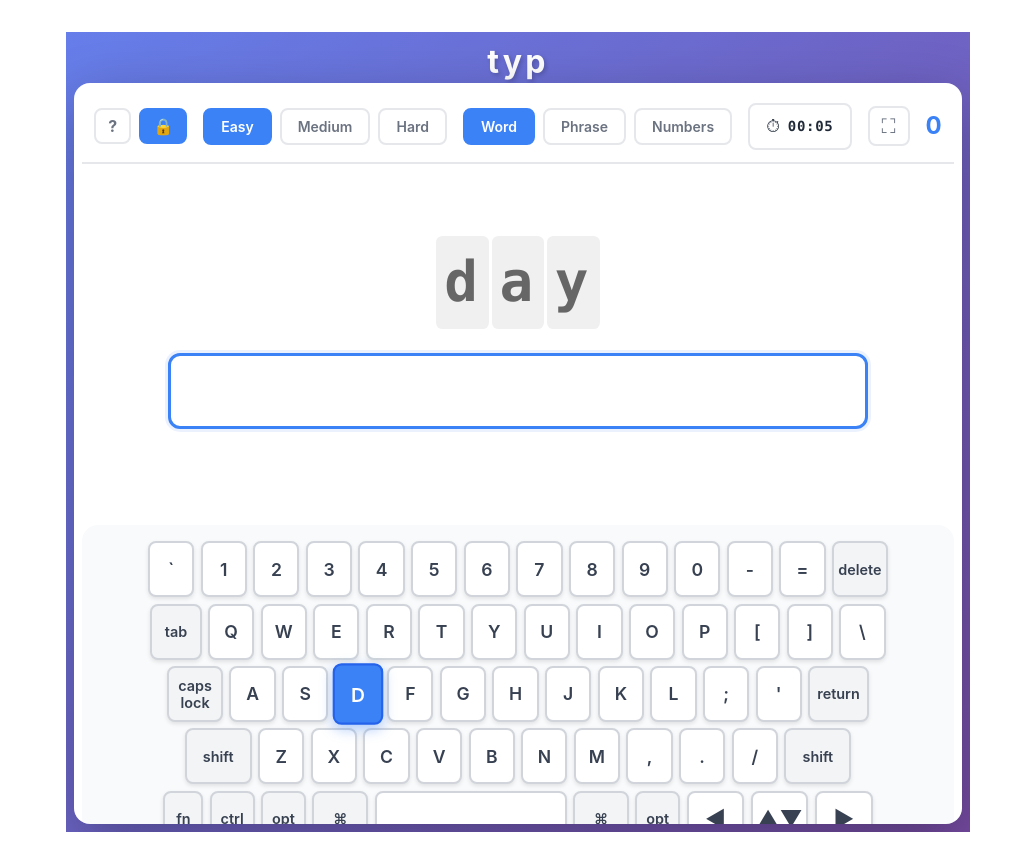
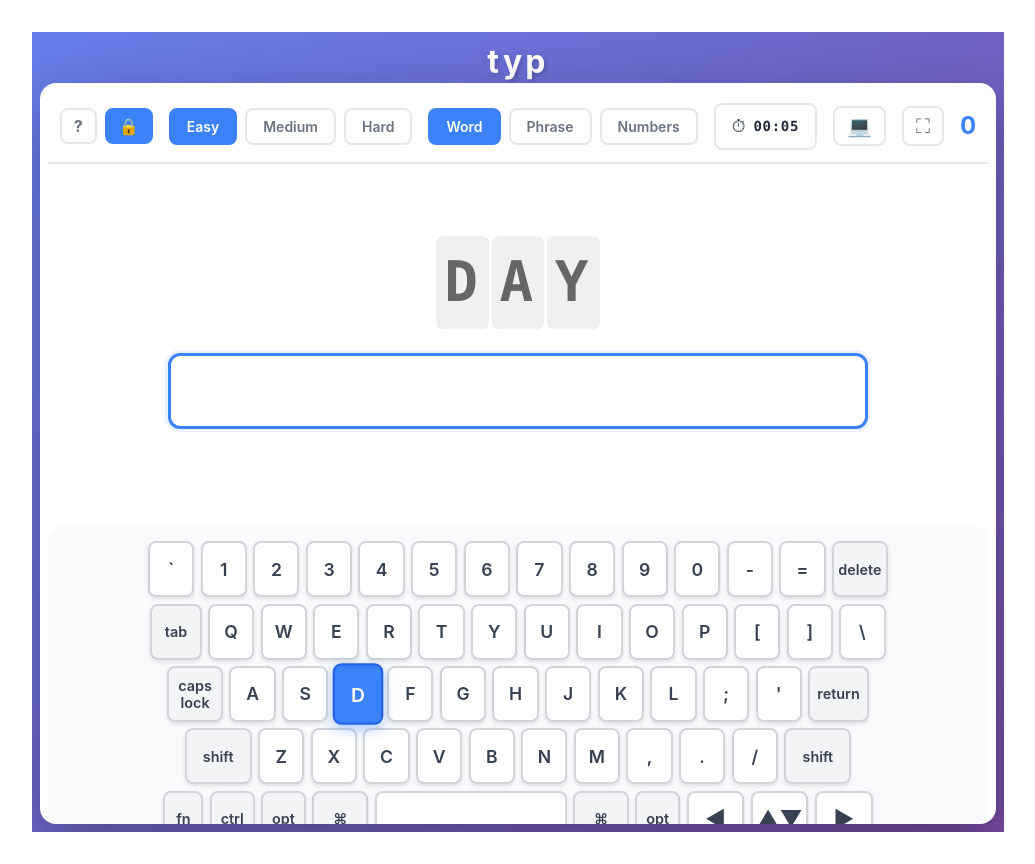
Before and after one commit to dcherian/dcherian.github.io, a Vue app in the folder apps/typ/: page / in a window 1280 px wide. Shown: the whole page, without its empty margins (122-1157 px from the left). Built offline with nearby package versions, Linux system fonts and the light colour scheme.

Commit message:
more fixes

```diff
--- a/apps/typ/src/App.vue
+++ b/apps/typ/src/App.vue
@@ -29,6 +29,7 @@
         ref="typingInputRef"
         :model-value="userInput"
         @update:model-value="handleInput"
+        @reset="resetInput"
       />
 
       <div class="celebration-space">
@@ -74,7 +75,8 @@ const {
   handleInput,
   setDifficulty,
   setMode,
-  toggleStrictMode
+  toggleStrictMode,
+  resetInput
 } = useWordGame()
 
 // Refocus input when mode or difficulty changes
@@ -119,8 +121,9 @@ onMounted(() => {
   --title-color: #ffffff;
 }
 
+/* Dark mode via media query (when data-theme is not set, i.e., system preference) */
 @media (prefers-color-scheme: dark) {
-  :root {
+  :root:not([data-theme]) {
     /* Dark mode colors */
     --bg-gradient-start: #1e293b;
     --bg-gradient-end: #0f172a;
@@ -149,6 +152,68 @@ onMounted(() => {
     --shadow-color: rgba(0, 0, 0, 0.5);
     --title-color: #f1f5f9;
   }
+}
+
+/* Explicit dark theme */
+:root[data-theme="dark"] {
+  /* Dark mode colors */
+  --bg-gradient-start: #1e293b;
+  --bg-gradient-end: #0f172a;
+  --main-bg: #1e293b;
+  --text-primary: #f1f5f9;
+  --text-secondary: #94a3b8;
+  --border-color: #334155;
+  --input-bg: #0f172a;
+  --button-bg: #334155;
+  --button-border: #475569;
+  --button-text: #cbd5e1;
+  --button-active-bg: #3b82f6;
+  --button-active-border: #3b82f6;
+  --button-active-text: #ffffff;
+  --keyboard-bg: #0f172a;
+  --key-bg: #334155;
+  --key-border: #475569;
+  --key-text: #e2e8f0;
+  --key-special-bg: #1e293b;
+  --letter-pending-bg: #334155;
+  --letter-pending-text: #94a3b8;
+  --letter-correct-bg: #064e3b;
+  --letter-correct-text: #34d399;
+  --letter-incorrect-bg: #7f1d1d;
+  --letter-incorrect-text: #f87171;
+  --shadow-color: rgba(0, 0, 0, 0.5);
+  --title-color: #f1f5f9;
+}
+
+/* Explicit light theme (overrides system dark preference if set) */
+:root[data-theme="light"] {
+  /* Light mode colors (same as default) */
+  --bg-gradient-start: #667eea;
+  --bg-gradient-end: #764ba2;
+  --main-bg: #ffffff;
+  --text-primary: #1f2937;
+  --text-secondary: #6b7280;
+  --border-color: #e5e7eb;
+  --input-bg: #ffffff;
+  --button-bg: #ffffff;
+  --button-border: #e5e7eb;
+  --button-text: #6b7280;
+  --button-active-bg: #3b82f6;
+  --button-active-border: #3b82f6;
+  --button-active-text: #ffffff;
+  --keyboard-bg: #f9fafb;
+  --key-bg: #ffffff;
+  --key-border: #d1d5db;
+  --key-text: #374151;
+  --key-special-bg: #f3f4f6;
+  --letter-pending-bg: #f0f0f0;
+  --letter-pending-text: #666666;
+  --letter-correct-bg: #dcfce7;
+  --letter-correct-text: #22c55e;
+  --letter-incorrect-bg: #fee2e2;
+  --letter-incorrect-text: #ef4444;
+  --shadow-color: rgba(0, 0, 0, 0.3);
+  --title-color: #ffffff;
 }
 
 * {
@@ -220,17 +285,17 @@ body {
 }
 
 .celebration.visible {
-  animation: fadeInStay 10s ease-in-out;
+  animation: fadeInStay 4s ease-in-out;
 }
 
 @keyframes fadeInStay {
   0% {
     opacity: 0;
   }
-  3% {
+  5% {
     opacity: 1;
   }
-  97% {
+  90% {
     opacity: 1;
   }
   100% {
--- a/apps/typ/src/components/Settings.vue
+++ b/apps/typ/src/components/Settings.vue
@@ -38,6 +38,13 @@
         <span class="timer-value">{{ timerValue }}</span>
       </div>
       <button
+        class="theme-btn"
+        @click="cycleTheme"
+        :title="`Theme: ${theme} (click to cycle)`"
+      >
+        {{ themeIcon }}
+      </button>
+      <button
         class="fullscreen-btn"
         @click="toggleFullscreen"
         :title="isFullscreen ? 'Exit Fullscreen' : 'Enter Fullscreen'"
@@ -54,11 +61,23 @@
 </template>
 
 <script setup>
-import { ref } from 'vue'
+import { ref, computed } from 'vue'
 import { useFullscreen } from '../composables/useFullscreen'
+import { useTheme } from '../composables/useTheme'
 import HelpModal from './HelpModal.vue'
 
 const showHelp = ref(false)
+
+const { theme, cycleTheme } = useTheme()
+
+const themeIcon = computed(() => {
+  switch (theme.value) {
+    case 'light': return '☀️'
+    case 'dark': return '🌙'
+    case 'system': return '💻'
+    default: return '💻'
+  }
+})
 
 const props = defineProps({
   modelValue: {
@@ -219,6 +238,7 @@ const selectMode = (mode) => {
   letter-spacing: 0.05em;
 }
 
+.theme-btn,
 .fullscreen-btn {
   padding: 0.5rem 0.75rem;
   font-size: 1.25rem;
@@ -231,6 +251,7 @@ const selectMode = (mode) => {
   line-height: 1;
 }
 
+.theme-btn:hover,
 .fullscreen-btn:hover {
   border-color: var(--button-active-bg);
   color: var(--button-active-bg);
@@ -275,6 +296,7 @@ const selectMode = (mode) => {
     font-size: 0.75rem;
   }
 
+  .theme-btn,
   .fullscreen-btn {
     padding: 0.4rem 0.6rem;
     font-size: 1rem;
--- a/apps/typ/src/components/WordDisplay.vue
+++ b/apps/typ/src/components/WordDisplay.vue
@@ -7,11 +7,17 @@
     </div>
     <div class="word">
       <span
-        v-for="(letter, index) in letters"
-        :key="index"
-        :class="['letter', letterStates[index], { 'space': letter === ' ' }]"
+        v-for="(wordGroup, groupIndex) in wordGroups"
+        :key="groupIndex"
+        class="word-group"
       >
-        {{ letter === ' ' ? '\u00A0' : letter }}
+        <span
+          v-for="(letter, letterIndex) in wordGroup.letters"
+          :key="letterIndex"
+          :class="['letter', letterStates[wordGroup.startIndex + letterIndex], { 'space': letter === ' ' }]"
+        >
+          {{ letter === ' ' ? '\u00A0' : letter }}
+        </span>
       </span>
     </div>
   </div>
@@ -43,7 +49,39 @@ const props = defineProps({
   }
 })
 
-const letters = computed(() => props.word.toLowerCase().split(''))
+const letters = computed(() => props.word.toUpperCase().split(''))
+
+// Group letters into words (split by spaces) for better wrapping
+const wordGroups = computed(() => {
+  const text = props.word.toUpperCase()
+  const groups = []
+  let currentGroup = []
+  let startIndex = 0
+
+  for (let i = 0; i < text.length; i++) {
+    currentGroup.push(text[i])
+
+    // After a space, start a new group
+    if (text[i] === ' ') {
+      groups.push({
+        letters: currentGroup,
+        startIndex: startIndex
+      })
+      currentGroup = []
+      startIndex = i + 1
+    }
+  }
+
+  // Add the last group if it exists
+  if (currentGroup.length > 0) {
+    groups.push({
+      letters: currentGroup,
+      startIndex: startIndex
+    })
+  }
+
+  return groups
+})
 </script>
 
 <style scoped>
@@ -76,8 +114,15 @@ const letters = computed(() => props.word.toLowerCase().split(''))
   letter-spacing: 0.2rem;
   display: flex;
   justify-content: center;
+  gap: 0;
+  flex-wrap: wrap;
+}
+
+.word-group {
+  display: flex;
   gap: 0.15rem;
-  flex-wrap: wrap;
+  flex-wrap: nowrap;
+  white-space: nowrap;
 }
 
 .letter {
@@ -91,6 +136,8 @@ const letters = computed(() => props.word.toLowerCase().split(''))
   width: 2rem;
   display: inline-block;
   background-color: transparent !important;
+  flex-shrink: 0;
+  word-break: keep-all;
 }
 
 .letter.space.correct {
--- /dev/null
+++ b/apps/typ/src/composables/useTheme.js
@@ -0,0 +1,43 @@
+import { ref, watch } from 'vue'
+
+export function useTheme() {
+  const applyTheme = (themeValue) => {
+    if (typeof document === 'undefined') return
+
+    const root = document.documentElement
+
+    if (themeValue === 'system') {
+      // Remove the data-theme attribute to use CSS media query
+      root.removeAttribute('data-theme')
+    } else {
+      root.setAttribute('data-theme', themeValue)
+    }
+  }
+
+  // Load theme immediately
+  const savedTheme = localStorage.getItem('typ-theme')
+  const initialTheme = (savedTheme && ['light', 'dark', 'system'].includes(savedTheme))
+    ? savedTheme
+    : 'system'
+
+  const theme = ref(initialTheme)
+
+  // Apply theme immediately
+  applyTheme(theme.value)
+
+  const cycleTheme = () => {
+    const themes = ['light', 'dark', 'system']
+    const currentIndex = themes.indexOf(theme.value)
+    theme.value = themes[(currentIndex + 1) % themes.length]
+  }
+
+  watch(theme, (newTheme) => {
+    localStorage.setItem('typ-theme', newTheme)
+    applyTheme(newTheme)
+  })
+
+  return {
+    theme,
+    cycleTheme
+  }
+}
--- a/apps/typ/src/composables/useWordGame.js
+++ b/apps/typ/src/composables/useWordGame.js
@@ -103,13 +103,13 @@ export function useWordGame() {
         }
         return 'pending'
       }
-      return userLetter === letter ? 'correct' : 'incorrect'
+      return userLetter.toUpperCase() === letter.toUpperCase() ? 'correct' : 'incorrect'
     })
   })
 
   // Check if word is complete
   const isWordComplete = computed(() => {
-    return userInput.value === currentWord.value && currentWord.value.length > 0
+    return userInput.value.toUpperCase() === currentWord.value.toUpperCase() && currentWord.value.length > 0
   })
 
   // Get the next key that should be typed
@@ -119,7 +119,7 @@ export function useWordGame() {
       return null
     }
     if (userInput.value.length < currentWord.value.length) {
-      return currentWord.value[userInput.value.length]
+      return currentWord.value[userInput.value.length].toUpperCase()
     }
     return null
   })
@@ -133,7 +133,7 @@ export function useWordGame() {
     // In non-strict mode, check if last character was wrong
     if (!strictMode.value && userInput.value.length > 0) {
       const lastIndex = userInput.value.length - 1
-      return userInput.value[lastIndex] !== currentWord.value[lastIndex]
+      return userInput.value[lastIndex].toUpperCase() !== currentWord.value[lastIndex].toUpperCase()
     }
     return false
   })
@@ -143,14 +143,14 @@ export function useWordGame() {
 
   // Handle typing
   const handleInput = (value) => {
-    const newValue = value.toLowerCase()
+    const newValue = value.toUpperCase()
 
     // In strict mode, only allow backspace or correct input
     if (strictMode.value && newValue.length > userInput.value.length) {
       // User is adding a character (not deleting)
       const newCharIndex = userInput.value.length
       const newChar = newValue[newCharIndex]
-      const expectedChar = currentWord.value[newCharIndex]
+      const expectedChar = currentWord.value[newCharIndex].toUpperCase()
 
       // Only accept the input if the new character is correct
       if (newChar !== expectedChar) {
@@ -188,6 +188,12 @@ export function useWordGame() {
     nextWord()
   }
 
+  // Reset current input
+  const resetInput = () => {
+    userInput.value = ''
+    hasStrictModeError.value = false
+  }
+
   return {
     difficulty,
     mode,
@@ -208,6 +214,7 @@ export function useWordGame() {
     handleInput,
     setDifficulty,
     setMode,
-    toggleStrictMode
+    toggleStrictMode,
+    resetInput
   }
 }
```
Also changed, not shown: apps/typ/src/components/TypingInput.vue (+81 -2 lines).
